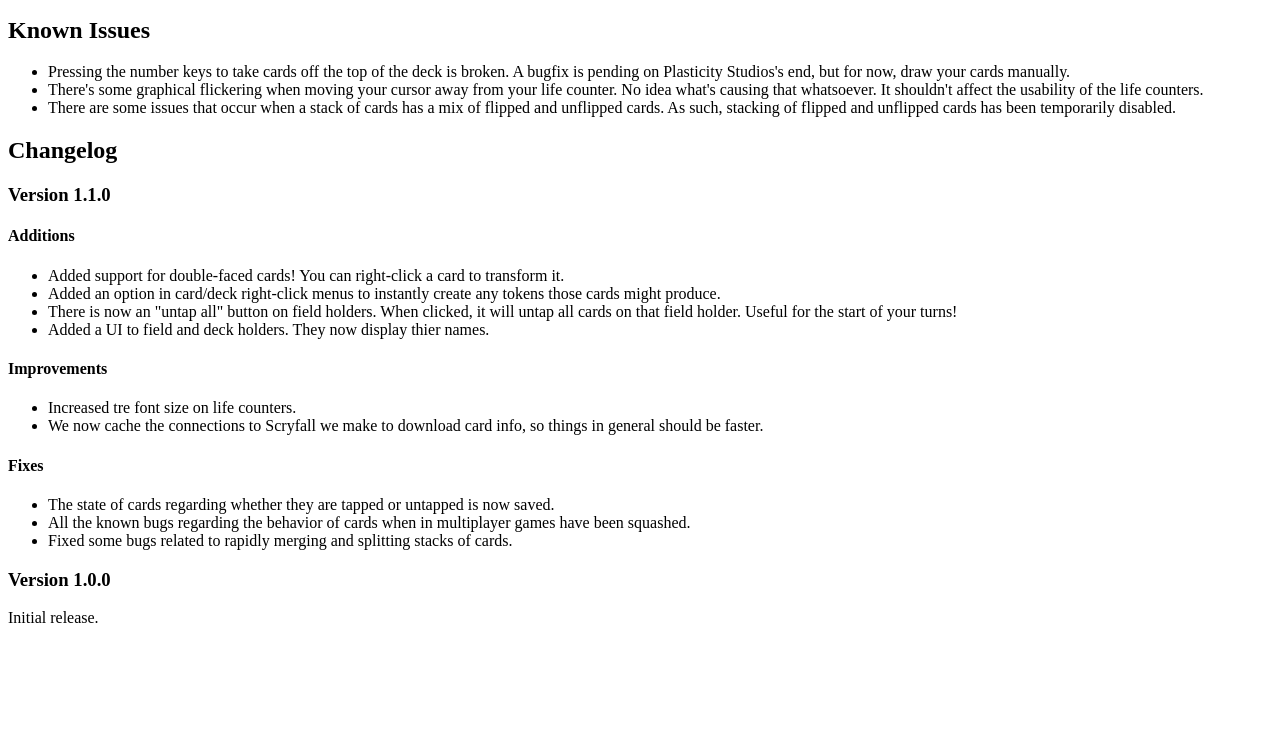
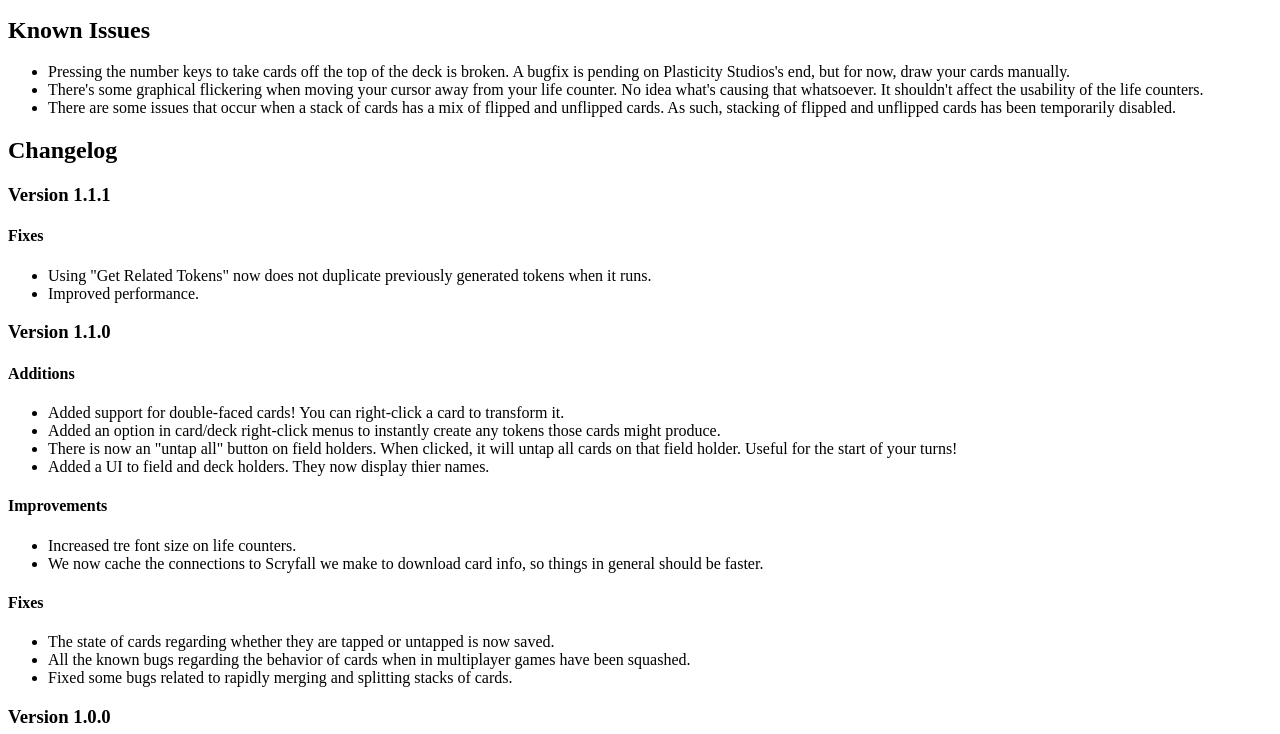
Before and after one commit to iconmaster5326/TTPMTG, a plain HTML site: page Manual/manual.html in a window 1280 px wide. Shown: the part 1160-1894 px from the top of the page. Before the commit the page ends 1803 px from the top, so only its background shows below. Drawn offline with Linux system fonts and the light colour scheme.

Commit message:
Version 1.1.1

```diff
--- a/Manual/manual.html
+++ b/Manual/manual.html
@@ -1,7 +1,7 @@
 <html>
   <body>
     <h1>TTPMTG - Magic: the Gathering for Tabletop Playground</h1>
-    <h2>Version 1.1.0</h2>
+    <h2>Version 1.1.1</h2>
     <p>
       Hello and welcome to TTPMTG, the ultimate Magic: the Gathering experience
       for Tabletop Playground!
@@ -155,6 +155,15 @@
       </li>
     </ul>
     <h2>Changelog</h2>
+    <h3>Version 1.1.1</h3>
+    <h4>Fixes</h4>
+    <ul>
+      <li>
+        Using "Get Related Tokens" now does not duplicate previously generated
+        tokens when it runs.
+      </li>
+      <li>Improved performance.</li>
+    </ul>
     <h3>Version 1.1.0</h3>
     <h4>Additions</h4>
     <ul>
```
Also changed, not shown: Thumbnails/50647A414B80CEF770FCF6A3468384D4.png, 1 other file.
